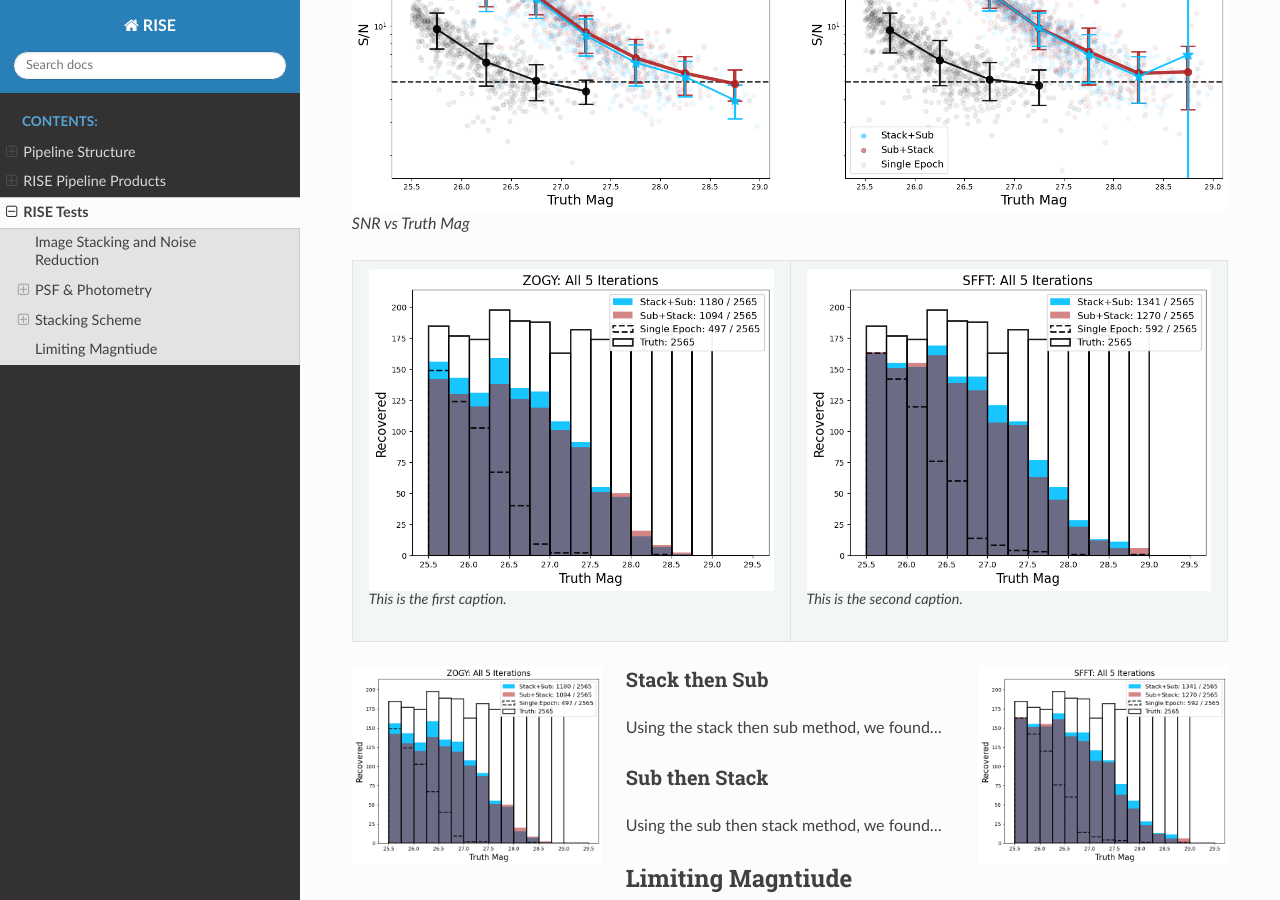
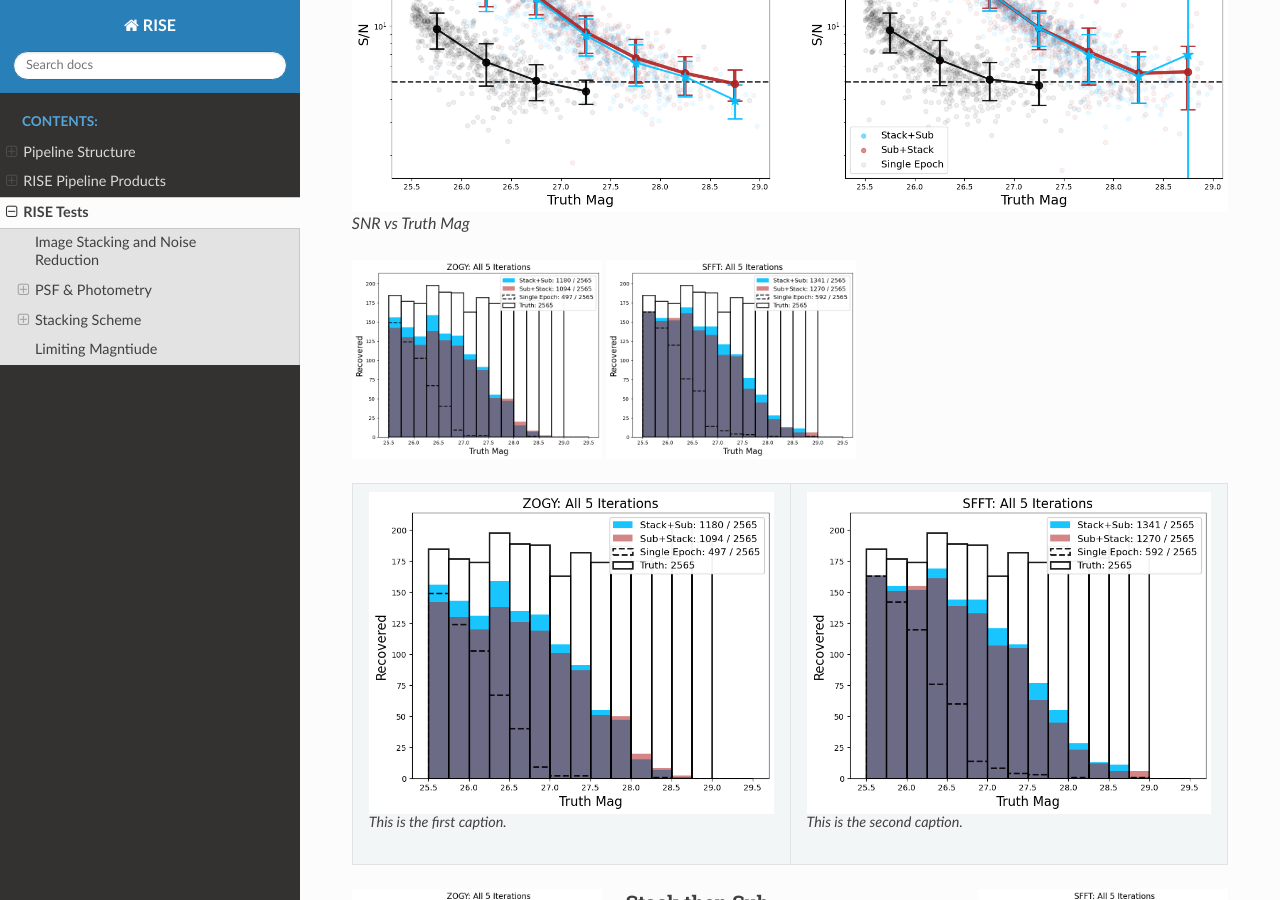
Before and after one commit to joseph-santana/RISE-docs, a Sphinx documentation site: the page built from source/tests.rst, in a window 1280 px wide and 900 px high, scrolled down 3145 px. Built offline with Sphinx 7.4.7 and the Read the Docs theme 3.1.0, drawn with Linux system fonts in a browser that asks for light colours.

Commit message:
Add stacking scheme figures

```diff
--- a/source/tests.rst
+++ b/source/tests.rst
@@ -81,6 +81,14 @@ We tested the order in which we stack and subtract. More info on the two stackin
 
     SNR vs Truth Mag
 
+|img1| |img2|
+
+.. |img1| image:: /images/091126/zogy_bar.png
+   :width: 250
+
+.. |img2| image:: /images/091126/sfft_bar.png
+   :width: 250
+
 .. list-table::
    :widths: 50 50
    :align: center
```
